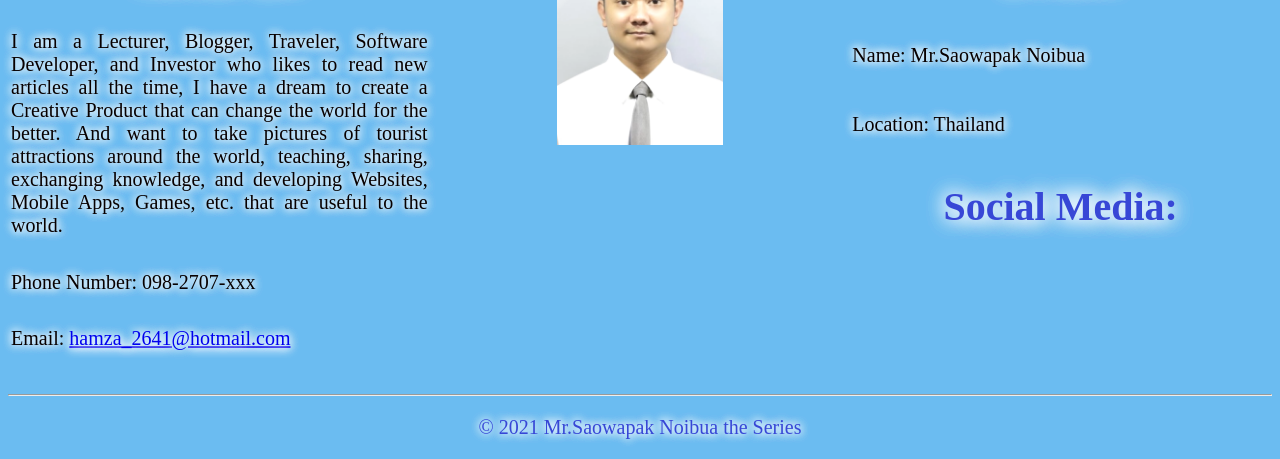
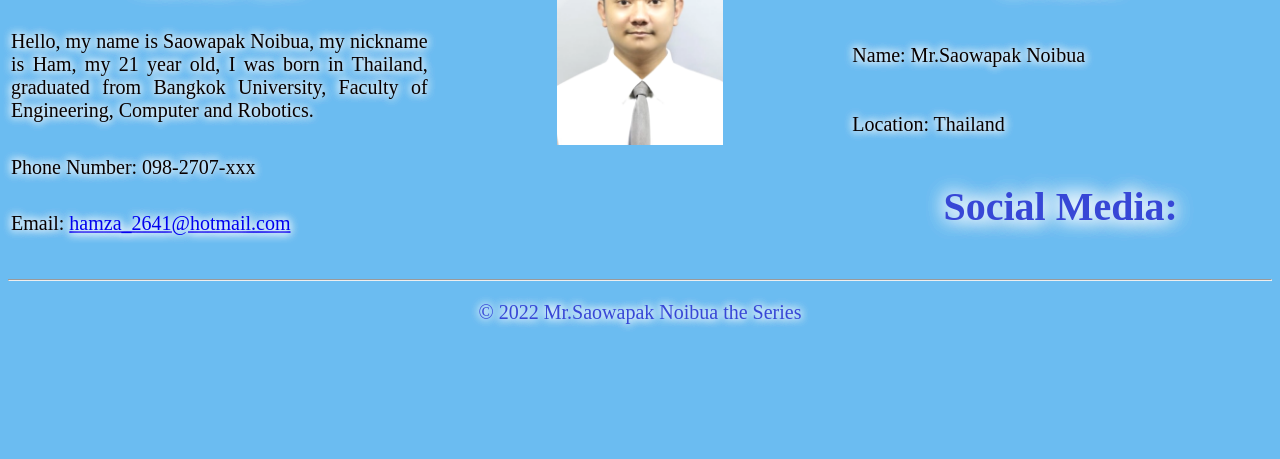
Before and after one commit to HamHarry/Profile, a plain HTML site: page index.html in a window 1280 px wide. Shown: the part 547-1006 px from the top of the page. After the commit the page ends 891 px from the top, so only its background shows below. Drawn offline with Linux system fonts and the light colour scheme.

Commit message:
เปลี่ยนประวัติตัวเอง

```diff
--- a/index.html
+++ b/index.html
@@ -41,12 +41,9 @@
 <tr>
     <th><h2>About me</h2>
         <p class="p-Aboutme">
-            I am a Lecturer, Blogger, Traveler, Software Developer, and Investor
-            who likes to read new articles all the time, I have a dream to create
-            a Creative Product that can change the world for the better.
-            And want to take pictures of tourist attractions around the world,
-            teaching, sharing, exchanging knowledge, and developing Websites,
-            Mobile Apps, Games, etc. that are useful to the world.
+            Hello, my name is Saowapak Noibua, my nickname is Ham, my 21 year old, I was born in Thailand,
+            graduated from Bangkok University, Faculty of Engineering,
+            Computer and Robotics.
         </p>
         <h5>Phone Number: 098-2707-xxx</h5>
         <h5>Email: <a href="mailto: hamza_2641@hotmail.com">hamza_2641@hotmail.com</a></h5>
@@ -67,7 +64,7 @@
 </table>
 </div>
 <hr>
-<p class="p-Footer">© 2021 Mr.Saowapak Noibua the Series</p>
+<p class="p-Footer">© 2022 Mr.Saowapak Noibua the Series</p>
 
 
 </body>
```
